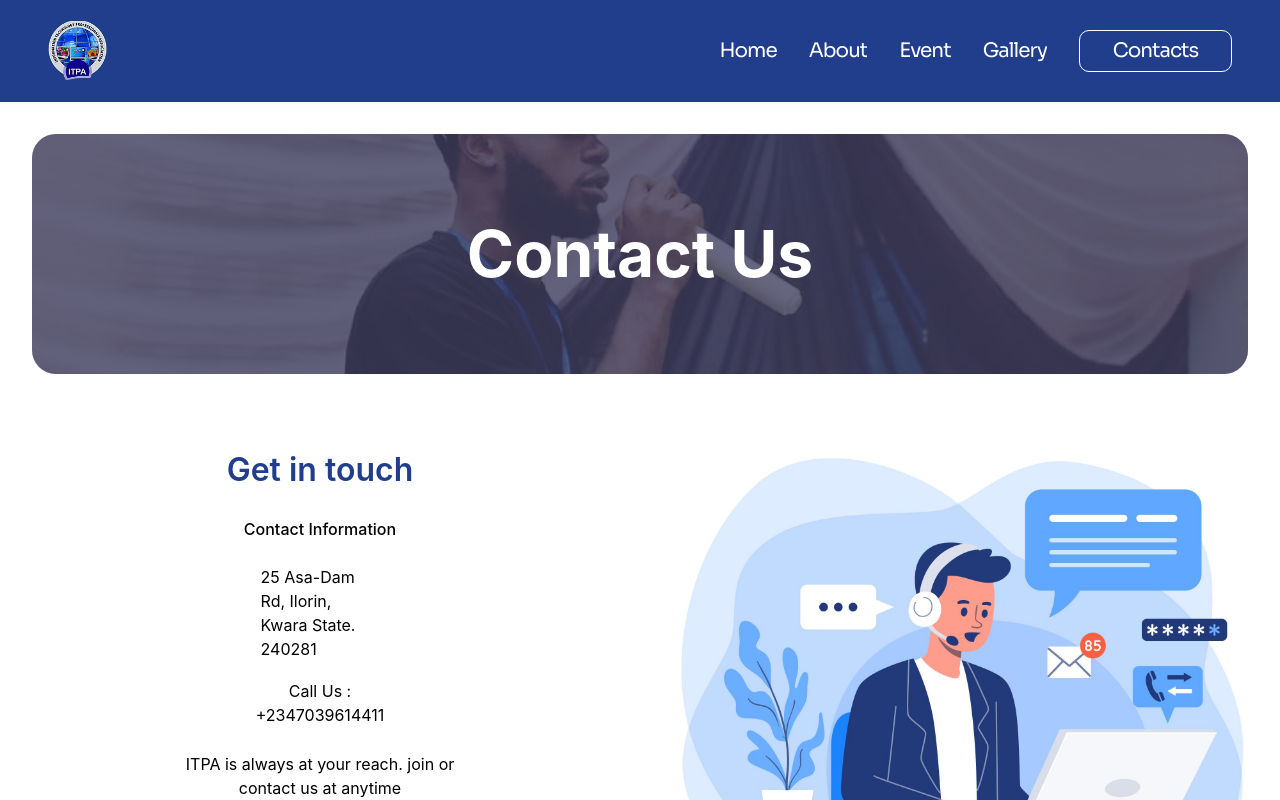
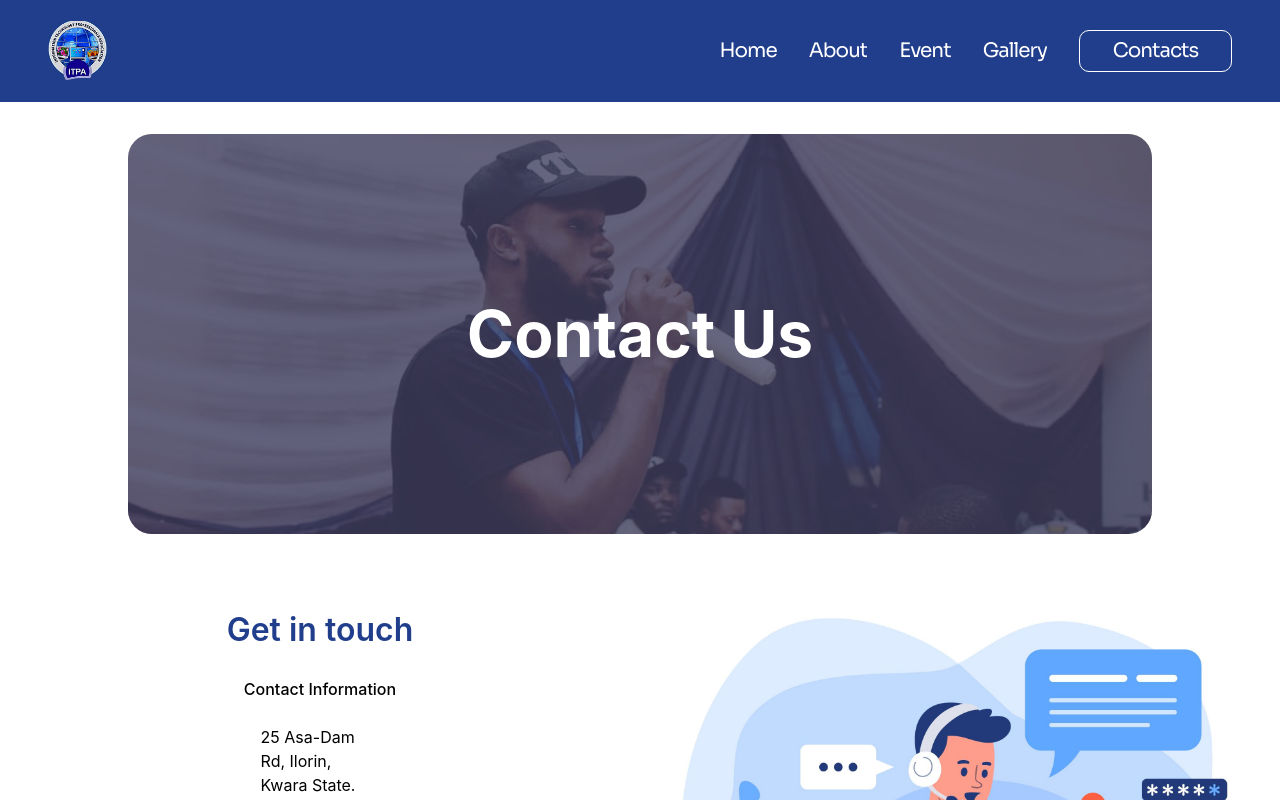
Before and after one commit to Robinson-Taiwo/ITPA-web, a React (Vite) app: page /Contact in a window 1280 px wide. Shown: the top 800 px of the page. Built offline with nearby package versions, Linux system fonts and the light colour scheme; a web font is replaced by a local one.

Commit message:
fix:contact page

```diff
--- a/src/Components/Contact.css
+++ b/src/Components/Contact.css
@@ -4,7 +4,7 @@
 
 .contact-header {
     background-image: url(/Images/itpa33.JPG);
-    @apply flex items-center justify-start w-[95%] h-[40vh] bg-center bg-cover bg-no-repeat desktop:h-[30vh] mt-[2rem] rounded-3xl mb-[2rem]
+    @apply flex items-center justify-start w-[80%] h-[40vh] bg-center bg-cover bg-no-repeat desktop:h-[50vh] mt-[2rem] rounded-3xl mb-[2rem]
 }
 
 .contact-header h1 {
```
